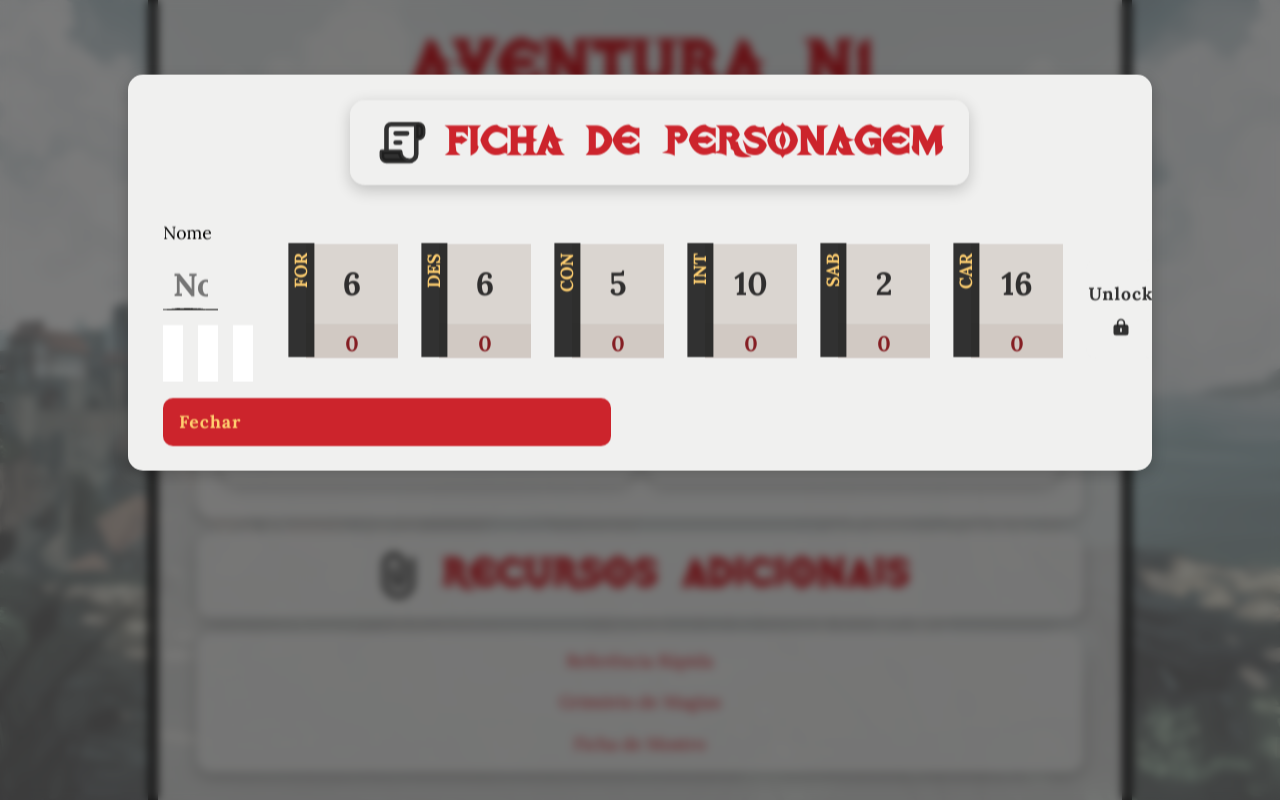
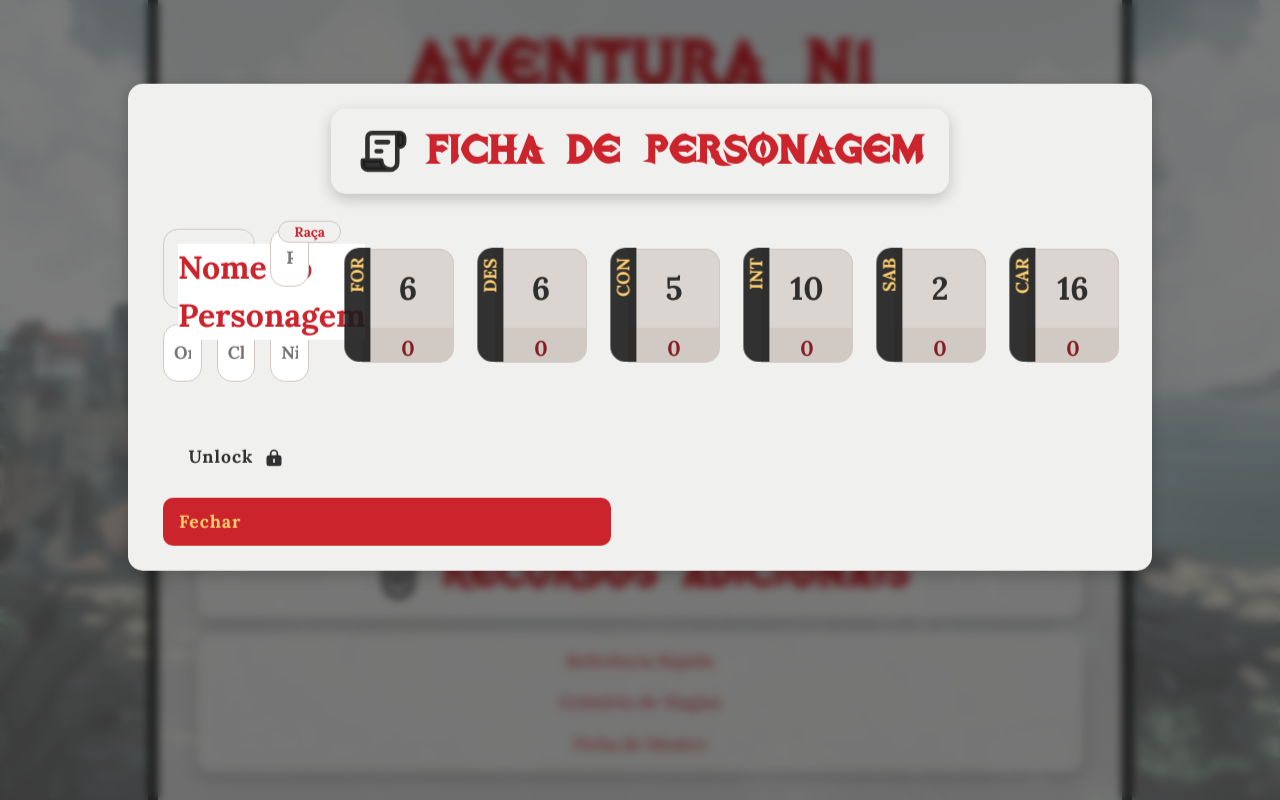
Before and after one commit to line-em/tormenta-party, a Next.js app: page / in a window 1280 px wide. Both pictures are taken after a click on the button "Anisha Tariq". Built offline with nearby package versions, Linux system fonts and the light colour scheme.

Commit message:
restructuing for the inputs

```diff
--- a/src/components/Attributes/Attributes.jsx
+++ b/src/components/Attributes/Attributes.jsx
@@ -1,11 +1,9 @@
 import styles from "./Attributes.module.css";
-import { useState } from "react";
 import AttributeCell from "./AttributeCell";
 import { baseAttributes } from "@/data/base";
-import Lock from "@/assets/svgs/Lock";
+import { useState } from "react";
 
-export default function Attributes({ characterSheet }) {
-	const [isLocked, setIsLocked] = useState(true);
+export default function Attributes({ characterSheet, isLocked }) {
 	const [attributes, setAttributes] = useState(baseAttributes);
 
 	const updateAttribute = (attribute, newValue, newModifier) => {
@@ -27,9 +25,6 @@ export default function Attributes({ characterSheet }) {
 					isLocked={isLocked}
 				/>
 			))}
-			<button onClick={() => setIsLocked(!isLocked)}>
-				{isLocked ? "Unlock " : "Lock "} <Lock width={20} height={20} />
-			</button>
 		</ul>
 	);
 }
--- a/src/components/Attributes/Attributes.module.css
+++ b/src/components/Attributes/Attributes.module.css
@@ -1,19 +1,7 @@
 .attrGrid {
 	display: grid;
-	grid-template-columns: repeat(6, 108px) 70px;
+	grid-template-columns: repeat(6, 108px);
 	gap: var(--spacing-m);
-}
-
-.attrGrid button {
-	flex-direction: column;
-	align-items: center;
-	justify-content: center;
-	background-color: var(--white);
-	color: var(--black);
-}
-
-.attrGrid button:hover {
-	background-color: var(--warm-grey);
 }
 
 .attrGrid li {
@@ -30,6 +18,7 @@
 	gap: 0.5em;
 	grid-template-columns: 1fr;
 	background-color: var(--warm-grey);
+	border-radius: 0 var(--spacing-s) var(--spacing-s) 0;
 }
 
 .attrGrid li span {
@@ -40,6 +29,7 @@
 	color: var(--golden);
 	text-align: end;
 	padding-bottom: var(--spacing-xs);
+	border-radius: 0 var(--spacing-s) var(--spacing-s) 0;
 }
 
 .attrGrid li p {
@@ -52,6 +42,7 @@
 .attrGrid input {
 	text-align: center;
 	color: var(--red);
+	border-radius: 0 var(--spacing-s) 0 0;
 }
 
 .attrGrid input:disabled {
--- a/src/components/CharacterSheet/BasicInfo.jsx
+++ b/src/components/CharacterSheet/BasicInfo.jsx
@@ -2,7 +2,7 @@ import Divider from "@/assets/svgs/Divider";
 import styles from "./Forms.module.css";
 import { useForm } from "react-hook-form";
 
-const BasicInfo = () => {
+const BasicInfo = ({ isLocked }) => {
 	const {
 		handleSubmit,
 		register,
@@ -15,24 +15,32 @@ const BasicInfo = () => {
 
 	return (
 		<form onSubmit={handleSubmit(handleChanges)} className={styles.basic}>
-			<div className={`${styles.span2}`}>
-				<label htmlFor="nome">Nome</label>
+			<div className={`${styles.span2} floating-label`}>
 				<input
 					type="text"
 					id="nome"
-					className="big transparent"
-					placeholder="Nome do Personagem"
+					className="big floating-input"
+					placeholder=" "
+					disabled={isLocked}
 					{...register("Nome do Personagem", { maxLength: 80 })}
 				/>
-				<Divider />
+				<label htmlFor="nome" className="floating-text big">
+					Nome do Personagem
+				</label>
+				{/* <Divider /> */}
 			</div>
-			<input
-				type="text"
-				id="nome"
-				placeholder="Raça"
-				className="transparent"
-				{...register("Raça", { maxLength: 80 })}
-			/>
+			<div className="floating-label">
+				<input
+					type="text"
+					id="raca"
+					placeholder="Raça"
+					className="transparent floating-input"
+					{...register("Raça", { maxLength: 80 })}
+				/>
+				<label htmlFor="raca" className="floating-text">
+					Raça
+				</label>
+			</div>
 			<input
 				type="text"
 				id="nome"
--- a/src/components/CharacterSheet/CharacterSheet.jsx
+++ b/src/components/CharacterSheet/CharacterSheet.jsx
@@ -3,13 +3,20 @@ import styles from "./CharacterSheet.module.css";
 import Attributes from "@/components/Attributes/Attributes";
 import BasicInfo from "./BasicInfo";
 import "@/styles/floating-input.css";
+import { useState } from "react";
+import Lock from "@/assets/svgs/Lock";
 
 export default function CharacterSheet({ characterSheet }) {
+	const [isLocked, setIsLocked] = useState(true);
+
 	return (
 		<div className={styles.characterSheet}>
 			<SectionHeading type={"scroll"} text="Ficha de Personagem" />
-			<BasicInfo />
-			<Attributes />
+			<BasicInfo isLocked={isLocked} />
+			<Attributes isLocked={isLocked} />
+			<button onClick={() => setIsLocked(!isLocked)}>
+				{isLocked ? "Unlock " : "Lock "} <Lock width={20} height={20} />
+			</button>
 		</div>
 	);
 }
--- a/src/components/CharacterSheet/CharacterSheet.module.css
+++ b/src/components/CharacterSheet/CharacterSheet.module.css
@@ -13,3 +13,15 @@
 .characterSheet ul {
 	grid-column: 2;
 }
+
+.characterSheet button {
+	/* flex-direction: column; */
+	align-items: center;
+	justify-content: center;
+	background-color: var(--white);
+	color: var(--black);
+}
+
+.characterSheet button:hover {
+	background-color: var(--warm-grey);
+}
--- a/src/styles/floating-input.css
+++ b/src/styles/floating-input.css
@@ -1,43 +1,44 @@
-.floatingLabel {
+.floating-label {
 	position: relative;
-	/* margin-bottom: 20px; */
 }
 
-.floatingText {
+.floating-text {
 	color: var(--red);
+	font-weight: 700;
 	position: absolute;
 	pointer-events: none;
-	/* left: 15px;
-  top: 11px;
-  padding: 0 5px; */
-	background: var(--white);
-	/* transition: 0.2s ease all;
-  -moz-transition: 0.2s ease all;
-  -webkit-transition: 0.2s ease all; */
+	left: var(--spacing-s);
+	top: var(--spacing-s);
+	background: white;
+	transition: var(--transition);
 }
 
-.floatingInput {
-	display: block;
-	/* width: 100%;
-  height: 36px;
-  padding: 0 20px;
-  background: #fff;
-  color: #323840; */
-	border: 1px solid var(--warm-grey);
-	/* border-radius: 4px; */
+.transparent ~ .floating-text {
+	background: var(--white);
 }
 
-.did-floating-input:focus,
-.did-floating-select:focus {
-	outline: none;
-}
-.did-floating-input:focus ~ .did-floating-label,
-.did-floating-select:focus ~ .did-floating-label {
-	top: -8px;
-	font-size: 13px;
+.floating-input {
+	display: block;
+	padding-inline: var(--spacing-s);
+	border: 1px solid var(--warm-grey);
+	border-radius: var(--spacing-s);
 }
 
-select.did-floating-select {
+.floating-input:focus {
+	border: 1px solid var(--warm-grey);
+}
+
+.floating-input:focus ~ .floating-text,
+.floating-input:not(:placeholder-shown) ~ .floating-text {
+	left: 8px;
+	top: -8px;
+	font-size: var(--small);
+	border: 1px solid var(--warm-grey);
+	border-radius: var(--spacing-s);
+	padding-inline: var(--spacing-s);
+}
+
+/* select.did-floating-select {
 	-webkit-appearance: none;
 	-moz-appearance: none;
 	appearance: none;
@@ -45,12 +46,7 @@ select.did-floating-select {
 
 select.did-floating-select::-ms-expand {
 	display: none;
-}
-
-.did-floating-input:not(:placeholder-shown) ~ .did-floating-label {
-	top: -8px;
-	font-size: 13px;
-}
+} */
 
 .did-floating-select:not([value=""]):valid ~ .did-floating-label {
 	top: -8px;
--- a/src/styles/globals.css
+++ b/src/styles/globals.css
@@ -14,13 +14,14 @@
 	--bg-image: linear-gradient(var(--white-alpha-50), var(--white-alpha-50)),
 		url(../assets/bgTormenta.jpg);
 
-	--small: 0.75rem;
+	--small: 0.85rem;
 	--regular: 1.1rem;
 	--medium: 1.5rem;
 	--big: 2rem;
 	--header: 3rem;
 	--title: 5rem;
 
+	--spacing-xxs: 5px;
 	--spacing-xs: 10px;
 	--spacing-s: 15px;
 	--spacing-m: 25px;
@@ -145,6 +146,8 @@ input {
 	font-weight: 700;
 	border: none;
 	width: 100%;
+	border: 1px solid var(--warm-grey);
+	border-radius: var(--spacing-s);
 }
 
 input:focus,
@@ -154,16 +157,14 @@ input:active {
 	color: var(--red);
 }
 
-input.medium {
+input.medium,
+label.medium {
 	font-size: var(--medium);
 }
 
-input.big {
+input.big,
+label.big {
 	font-size: var(--big);
-}
-
-input.transparent {
-	background-color: transparent;
 }
 
 button {
```
